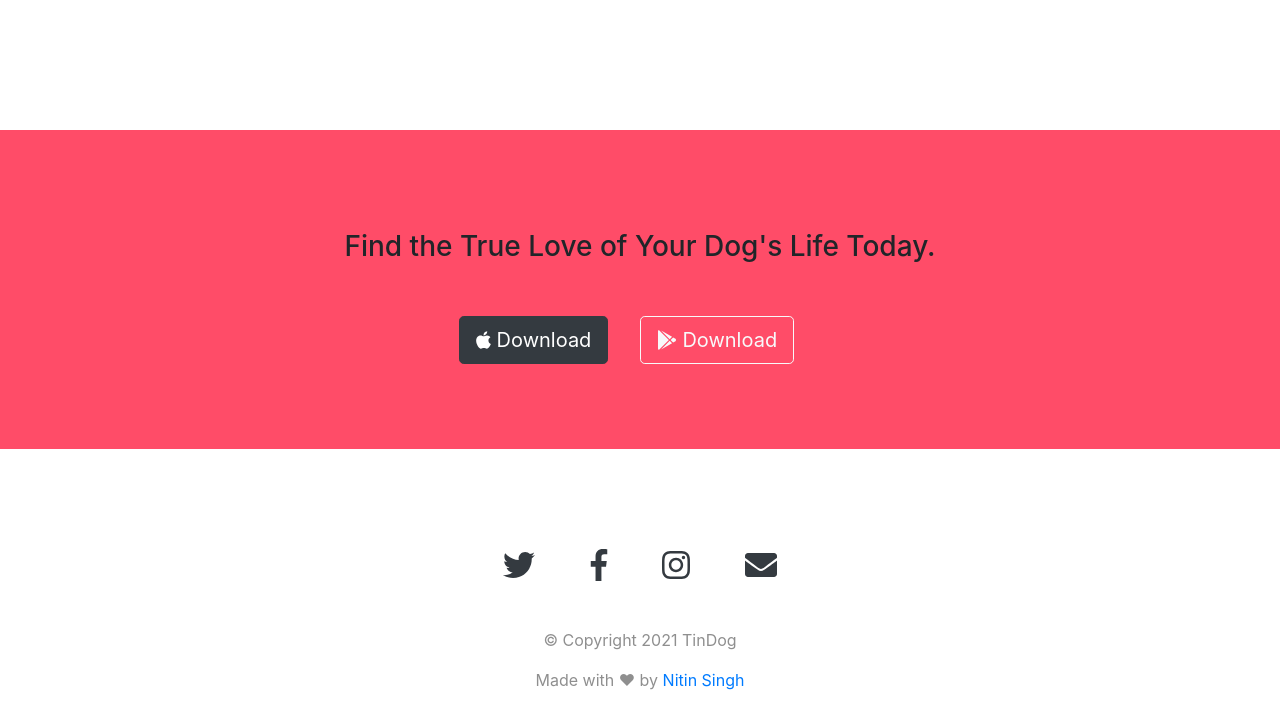
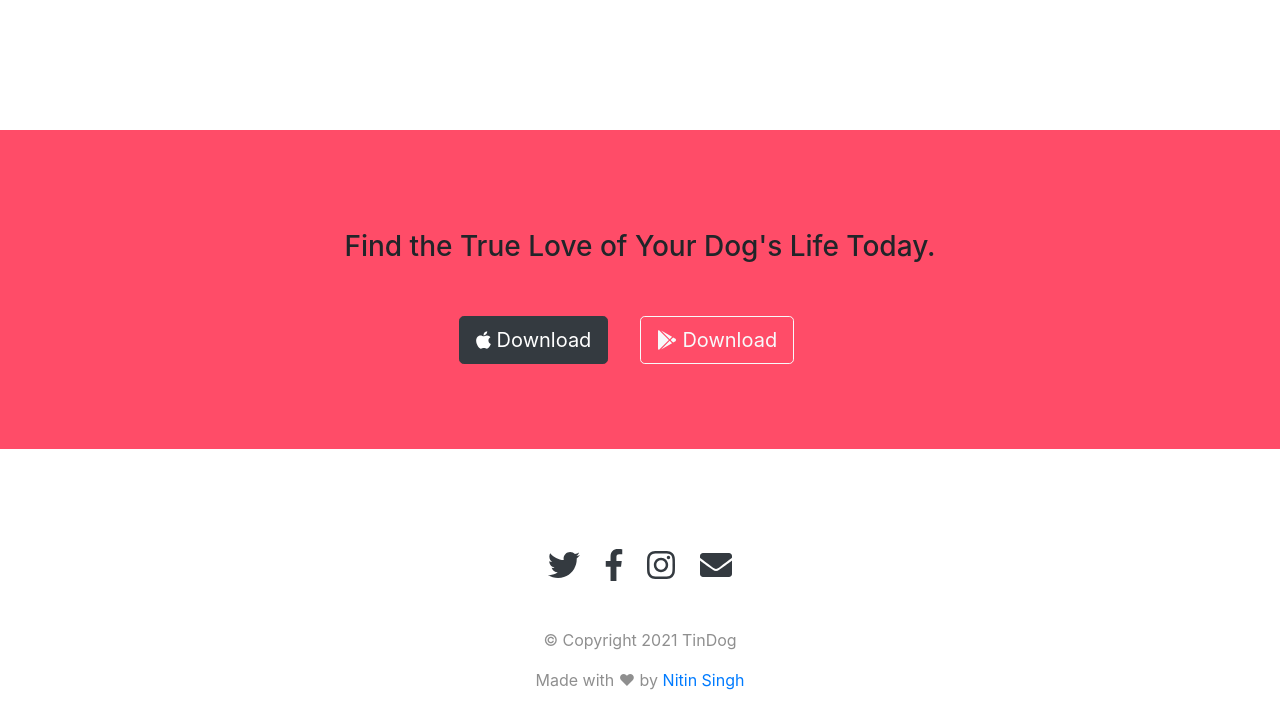
Before and after one commit to Nitinbhojsingh/TinDog, a plain HTML site: page index.html in a window 1280 px wide. Shown: the part 2227-2955 px from the top of the page. Drawn offline with nearby package versions, Linux system fonts and the light colour scheme.

Commit message:
Update styles.css

```diff
--- a/css/styles.css
+++ b/css/styles.css
@@ -200,8 +200,8 @@ logo ID and declare all element. */
   padding: 100px 15% 20%;
 }
 .spanSpace {
-  padding-left: 25px;
-  padding-right: 25px;
+  padding-left: 10px;
+  padding-right: 10px;
 }
 .social {
   padding-bottom: 5%;
```
